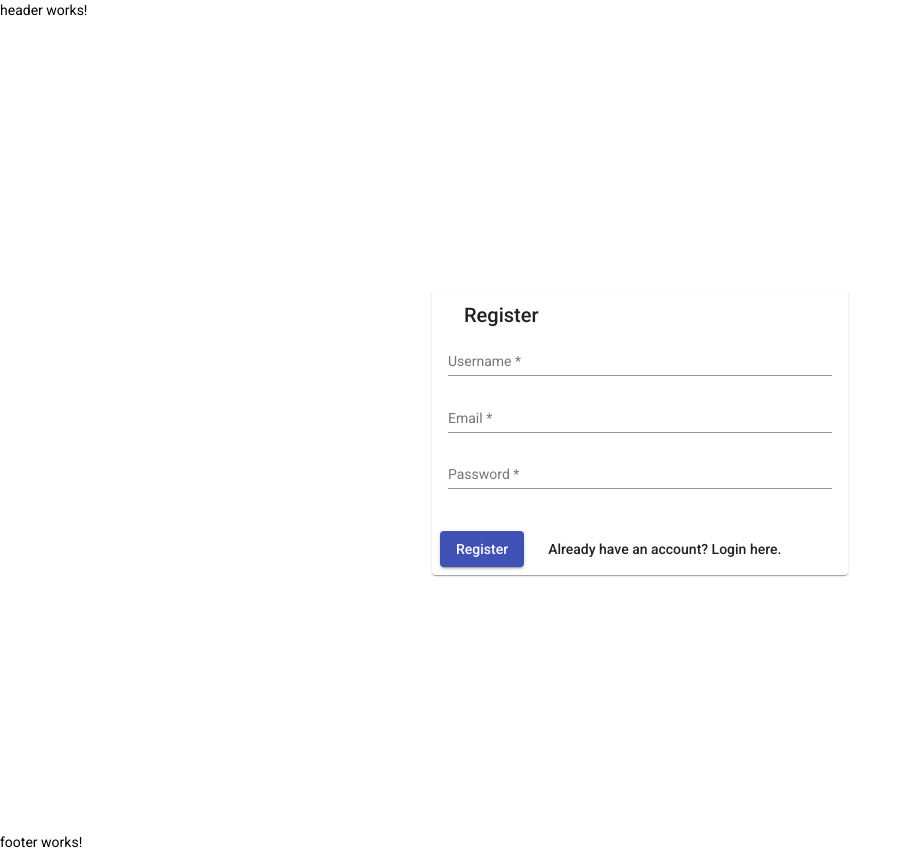
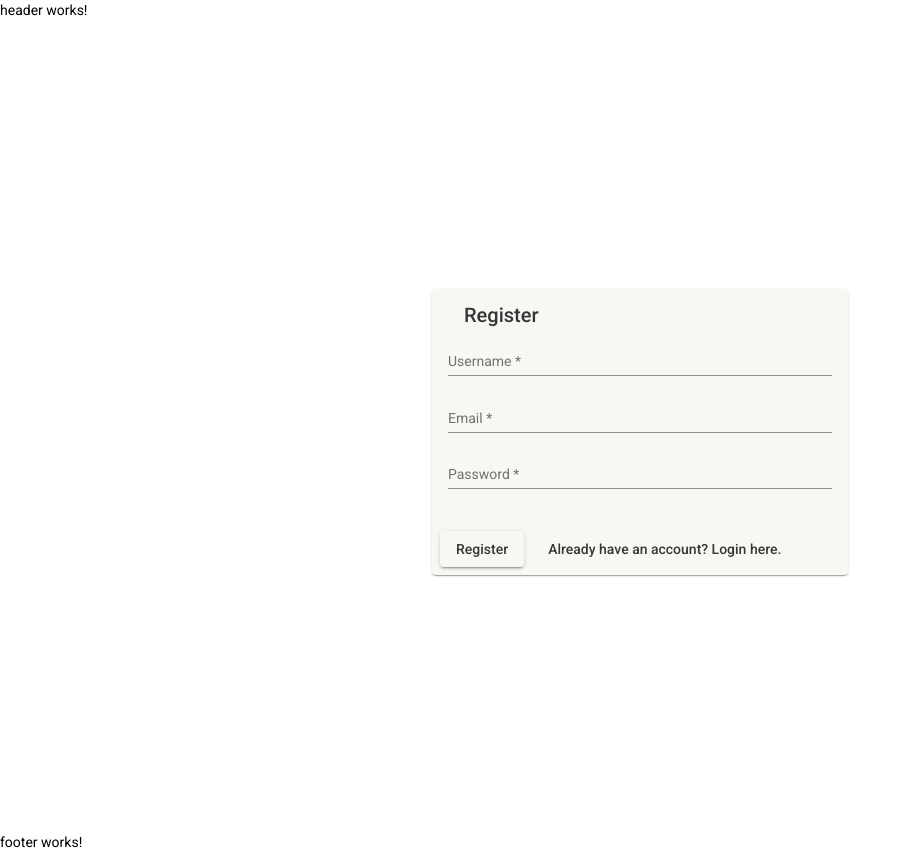
Before and after one commit to Murilothebr/MyPersonalFinance-UI, an Angular app in the folder MyPersonalFinance/: page /register in a window 1280 px wide. Shown: the whole page, without its empty margins (0-912 px from the left). Built offline with nearby package versions, Linux system fonts and the light colour scheme.

Commit message:
added new client for user wallet operations

```diff
--- a/MyPersonalFinance/package.json
+++ b/MyPersonalFinance/package.json
@@ -24,7 +24,7 @@
     "@auth0/angular-jwt": "^5.1.2",
     "jwt-decode": "^3.1.2",
     "rxjs": "~7.5.0",
-    "tslib": "^2.3.0",
+    "tslib": "^2.6.2",
     "zone.js": "~0.11.4"
   },
   "devDependencies": {
--- a/MyPersonalFinance/src/app/app.component.css
+++ b/MyPersonalFinance/src/app/app.component.css
@@ -0,0 +1,9 @@
+.mat-card{
+    background-color: #F8F7F3;
+    color: #373636;
+}
+
+.mat-raised-button{
+    color: #373636;
+    background-color: #F8F7F3;
+}
--- a/MyPersonalFinance/src/app/clients/wallet.client.ts
+++ b/MyPersonalFinance/src/app/clients/wallet.client.ts
@@ -7,9 +7,12 @@ import { Injectable } from '@angular/core';
   providedIn: 'root',
 })
 export class WalletClient {
+  private userIdKey = 'userId';
+
   constructor(private http: HttpClient) {}
 
-  getClientData(): Observable<any> {
-    return this.http.get(environment.apiUrl + '/WeatherForecast');
+  getUserWallets(): Observable<any> {
+    const userId = localStorage.getItem(this.userIdKey);
+    return this.http.get(environment.apiRouteWallet + userId);
   }
 }
--- a/MyPersonalFinance/src/app/login-page/login-page.component.css
+++ b/MyPersonalFinance/src/app/login-page/login-page.component.css
@@ -6,3 +6,13 @@
 .authentication-card-container {
     min-height: 100vh;
 }
+
+.mat-card{
+    background-color: #F8F7F3;
+    color: #373636;
+}
+
+.mat-raised-button{
+    color: #373636;
+    background-color: #F8F7F3;
+}
--- a/MyPersonalFinance/src/app/register-page/register-page.component.css
+++ b/MyPersonalFinance/src/app/register-page/register-page.component.css
@@ -6,3 +6,13 @@
 .authentication-card-container {
     min-height: 100vh;
 }
+
+.mat-card{
+    background-color: #F8F7F3;
+    color: #373636;
+}
+
+.mat-raised-button{
+    color: #373636;
+    background-color: #F8F7F3;
+}
--- a/MyPersonalFinance/src/app/secret/secret.component.css
+++ b/MyPersonalFinance/src/app/secret/secret.component.css
@@ -0,0 +1,9 @@
+.mat-card{
+    background-color: #F8F7F3;
+    color: #373636;
+}
+
+.mat-raised-button{
+    color: #373636;
+    background-color: #F8F7F3;
+}
--- a/MyPersonalFinance/src/app/secret/secret.component.html
+++ b/MyPersonalFinance/src/app/secret/secret.component.html
@@ -1,6 +1,3 @@
-<p *ngFor="let item of weather | async">
-  {{ item.date }}: {{ item.temperatureC }}
-</p>
-
+<app-wallet></app-wallet>
 
 <button mat-raised-button color="primary" (click)="logout()">Logout</button>
--- a/MyPersonalFinance/src/app/wallet/wallet.component.html
+++ b/MyPersonalFinance/src/app/wallet/wallet.component.html
@@ -1 +1,3 @@
-<p>wallet works!</p>
+<p *ngFor="let userWallet of userWallets | async">
+    {{ userWallet.walletName }}: {{ userWallet.bankName }}: {{ userWallet.totalValue }}
+  </p>
--- a/MyPersonalFinance/src/app/wallet/wallet.component.ts
+++ b/MyPersonalFinance/src/app/wallet/wallet.component.ts
@@ -1,4 +1,6 @@
 import { Component, OnInit } from '@angular/core';
+import { WalletClient } from '../clients/wallet.client';
+import { Observable } from 'rxjs';
 
 @Component({
   selector: 'app-wallet',
@@ -6,8 +8,11 @@ import { Component, OnInit } from '@angular/core';
   styleUrls: ['./wallet.component.css']
 })
 export class WalletComponent implements OnInit {
+  public userWallets: Observable<any> = this.walletClient.getUserWallets();
 
-  constructor() { }
+  constructor(
+    private walletClient: WalletClient
+    ) {}
 
   ngOnInit(): void {
   }
--- a/MyPersonalFinance/src/environments/environment.ts
+++ b/MyPersonalFinance/src/environments/environment.ts
@@ -1,4 +1,5 @@
 export const environment = {
   production: false,
-  apiUrl: 'https://localhost:62315',
+  apiUrl: 'https://localhost:32768',
+  apiRouteWallet: 'https://localhost:32768/api/Wallet/GetUserWallets?userId='
 };
--- a/MyPersonalFinance/tsconfig.json
+++ b/MyPersonalFinance/tsconfig.json
@@ -3,6 +3,9 @@
   "compileOnSave": false,
   "compilerOptions": {
     "baseUrl": "./",
+    "paths": {
+      "tslib" : ["path/to/node_modules/tslib/tslib.d.ts"]
+    },
     "outDir": "./dist/out-tsc",
     "forceConsistentCasingInFileNames": true,
     "strict": true,
```
Also changed, not shown: 2 other files (tests, documents, lock files or other folders).
